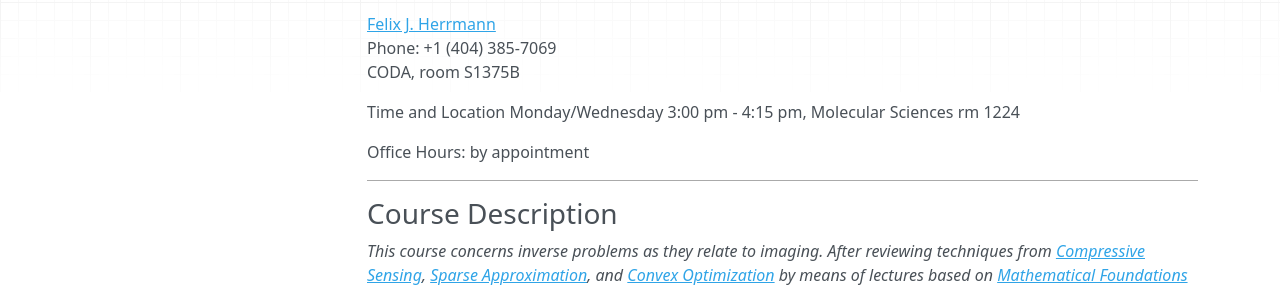
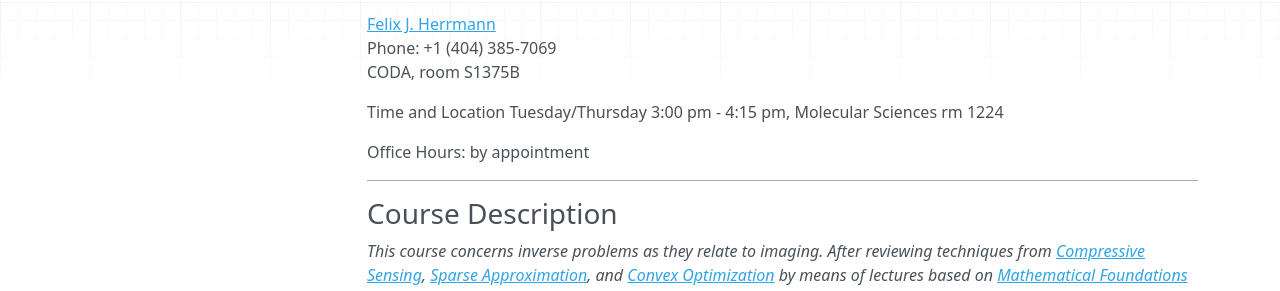
Before and after one commit to flexie/CSE-8803, an MkDocs documentation site: the page built from docs/index.md, in a window 1280 px wide and 900 px high. Shown: the part 214-505 px from the top of the window. Built offline with MkDocs 1.6.1, drawn with Linux system fonts in a browser that asks for light colours; nearby versions of some CDN libraries; old or Windows-style settings are respelled for this version of MkDocs.

Commit message:
Fixed date

```diff
--- a/docs/index.md
+++ b/docs/index.md
@@ -6,7 +6,7 @@
 Phone: +1 (404) 385-7069
 CODA, room S1375B
 
-Time and Location Monday/Wednesday 3:00 pm - 4:15 pm, Molecular Sciences rm 1224
+Time and Location Tuesday/Thursday 3:00 pm - 4:15 pm, Molecular Sciences rm 1224
 
 Office Hours: by appointment
 
```
